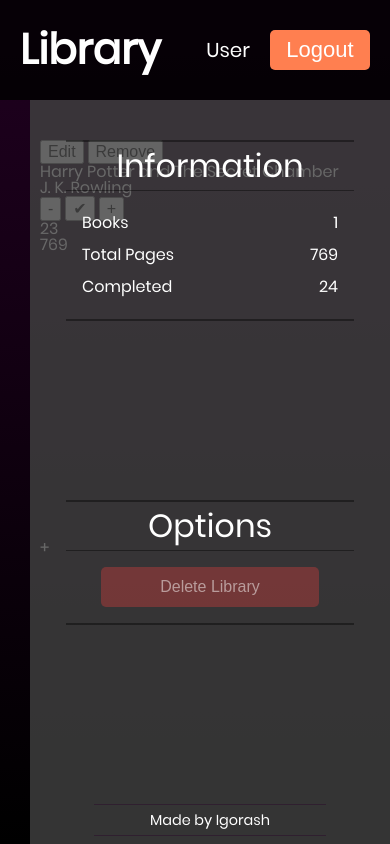
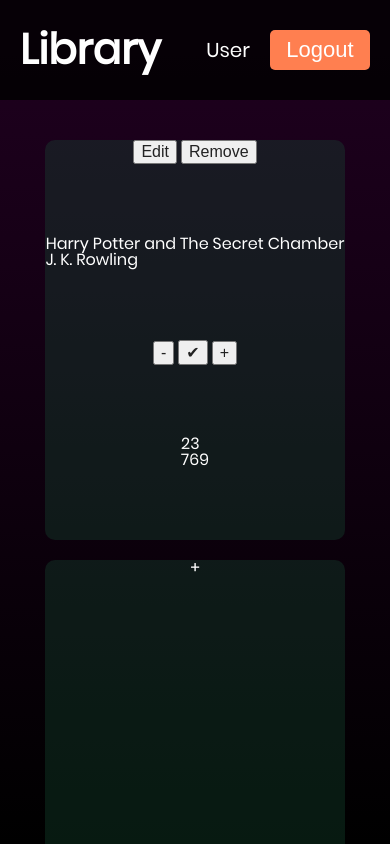
Before and after one commit to igorashs/library, a plain HTML site: page index.html in a window 390 px wide. Shown: the top 844 px of the page. Drawn offline with Linux system fonts and the light colour scheme.

Commit message:
Add media queries

```diff
--- a/styles/style.css
+++ b/styles/style.css
@@ -137,11 +137,50 @@
   margin: 40px 40px;
   grid-area: main;
   display: grid;
-  grid-template-columns: 300px;
+  justify-content: space-around;
+  justify-items: center;
+  grid-template-columns: repeat(4, 1fr);
+  grid-row-gap: 20px;
+  grid-auto-flow: row;
 }
 
 .book-container,
 .add-button {
   width: 300px;
   height: 400px;
+  display: grid;
+  justify-items: center;
+  background-color: rgba(25, 88, 56, 0.3);
+  border-radius: 10px;
 }
+/* responsive  */
+@media only screen and (max-width: 1720px) {
+  .library-main {
+    grid-template-columns: repeat(3, 1fr);
+  }
+}
+
+@media only screen and (max-width: 1366px) {
+  .library-main {
+    grid-template-columns: repeat(2, 1fr);
+  }
+}
+@media only screen and (max-width: 1090px) {
+  .library-main {
+    grid-template-columns: 1fr;
+  }
+}
+/* phones */
+@media only screen and (max-width: 760px) {
+  .library-container {
+    grid-template-areas:
+      ' header header '
+      'main main';
+  }
+  .library-main {
+    grid-template-columns: 1fr;
+  }
+  .library-panel {
+    display: none;
+  }
+}
```
